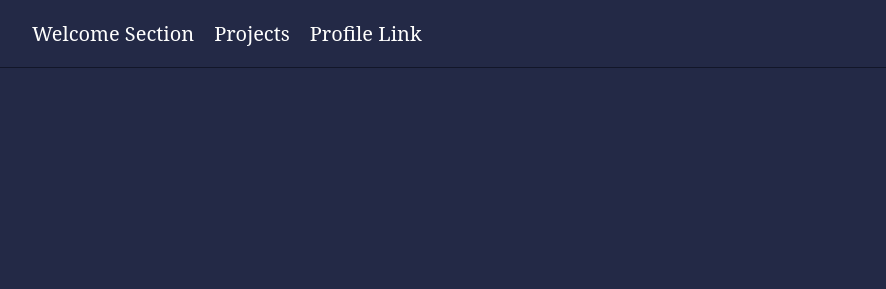
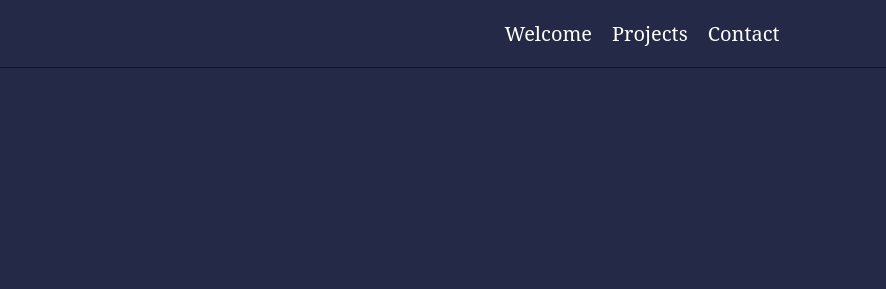
Before and after one commit to Hafida3412/Portfolio_Webpage, a plain HTML site: page index.html in a window 1280 px wide. Shown: the top 289 px of the page, without its empty margins (18-904 px from the left). Drawn offline with Linux system fonts and the light colour scheme.

Commit message:
Portfolio_Webpage finished

```diff
--- a/index.html
+++ b/index.html
@@ -9,11 +9,11 @@
 </head>
 <body>
     <header>
-  <nav id="nav-bar">
+  <nav id="navbar">
     <ul class="nav-links">
-    <li><a href="#welcome-section">Welcome Section</a></li>
+    <li><a href="#welcome-section">Welcome</a></li>
    <li><a href="#projects">Projects</a></li>
-    <li><a href="#profile-link">Profile Link</a></li>
+    <li><a href="#contact">Contact</a></li>
     </ul>
 </nav>
 </header>
@@ -59,11 +59,11 @@
                 <i class="fa-brands fa-facebook"></i>
                 <p>Facebook</p>
         </a>
-            <a href="" class="social-media">
+            <a href="https://github.com/Hafida3412" target="blank" class="social-media" id="profile-link">
                 <i class="fa-brands fa-github"></i>
                 <p>GitHub</p>
             </a>
-            <a href="" class="social-media">
+            <a target="_blank" href="https://www.freecodecamp.org/fcc2c69cff8-5304-48e4-8a08-411c80782da4" class="social-media">
                 <i class="fa-brands fa-free-code-camp"></i>
                 <p>FreeCodeCamp</p>
             </a>
@@ -78,9 +78,5 @@
         </div>
     </section>
 <footer>Created By Hafida in April 2024</footer>
-<!-- <a href="https://github.com/your-username" id="profile-link" target="_blank">-->
-
-  <!-- Add an icon or text here (e.g., GitHub icon) -->
-</a>
 </body>
 </html>
--- a/styles.css
+++ b/styles.css
@@ -9,6 +9,7 @@
 
 * {
     margin: 0;
+    scroll-behavior: smooth;
 }
 
 body{
@@ -29,8 +30,9 @@ h6{
 h1{
     font-size: 60px;
 }
-#nav-bar{
+#navbar{
     display: flex;
+    justify-content: center;
     position: fixed;
     top: 0;
     left: 0;
```
